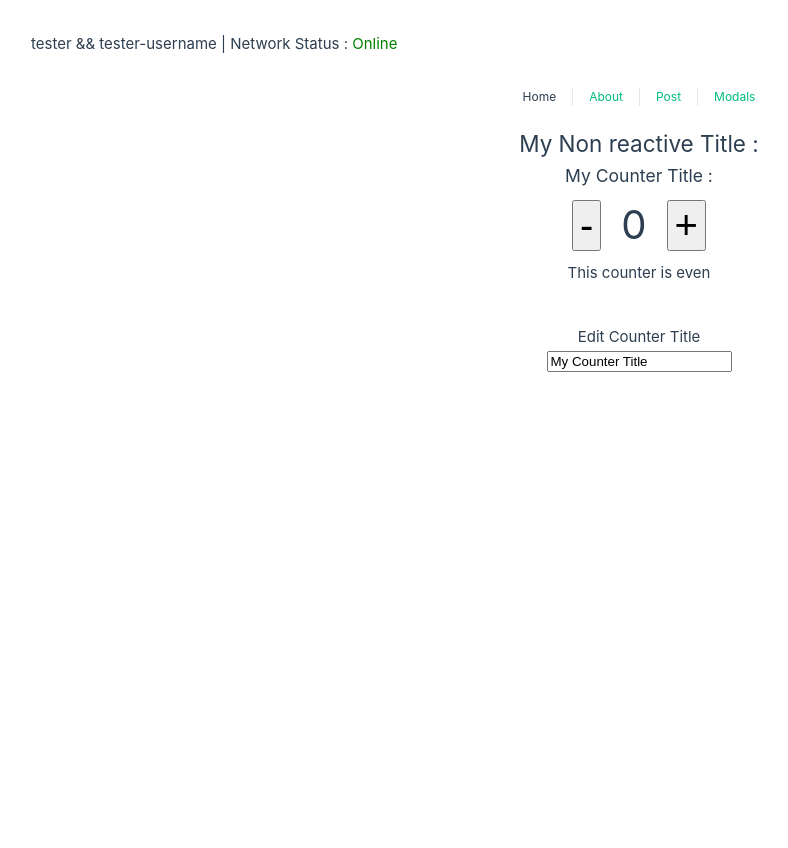
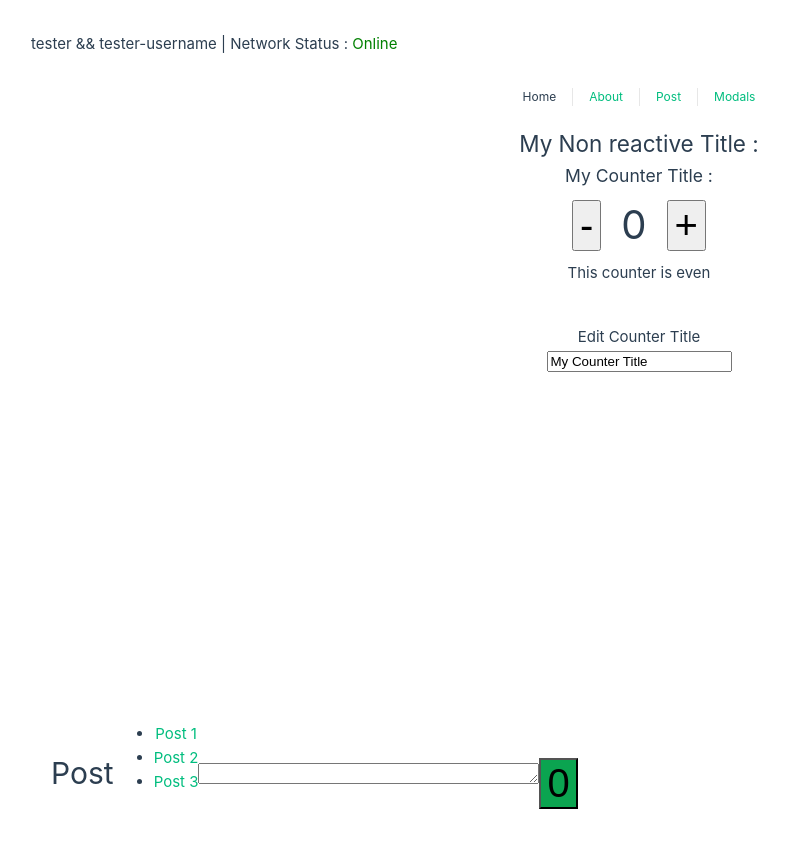
Before and after one commit to kirankumarrr/vue-v3, a Vue app in the folder vue-composition-api-basics-v3/: page / in a window 1280 px wide. Shown: the top 848 px of the page, without its empty margins (1-789 px from the left). Before the commit the page ends 800 px from the top, so only its background shows below. Built offline with nearby package versions, Linux system fonts and the light colour scheme.

Commit message:
R1- commit HomeView

```diff
--- a/vue-composition-api-basics-v3/src/stores/counter.js
+++ b/vue-composition-api-basics-v3/src/stores/counter.js
@@ -12,6 +12,10 @@ export const useCounterStore = defineStore({
     },
     decreaseCounter(amount) {
       this.count -= amount
+    },
+    changeTitle(e) {
+      console.log('e', e.target.value)
+      this.title = e.target.value
     }
   },
   getters: {
--- a/vue-composition-api-basics-v3/src/views/HomeView.vue
+++ b/vue-composition-api-basics-v3/src/views/HomeView.vue
@@ -12,8 +12,9 @@
 
     <div class="edit">
       <h4>Edit Counter Title</h4>
-      <input type="text" v-model="counter.title" />
+      <input type="text" v-model="counter.title" @input="counter.changeTitle" />
     </div>
+    <post-view></post-view>
   </div>
 </template>
 
@@ -21,6 +22,7 @@
 <script setup>
 import { ref, onMounted, onUpdated } from "vue";
 import { useCounterStore } from '@/stores/counter';
+import PostView from "./PostView.vue";
 const nonReactiveTitle = ' My Non reactive Title'
 
 const counterTitle = ref("My Counter");
```
